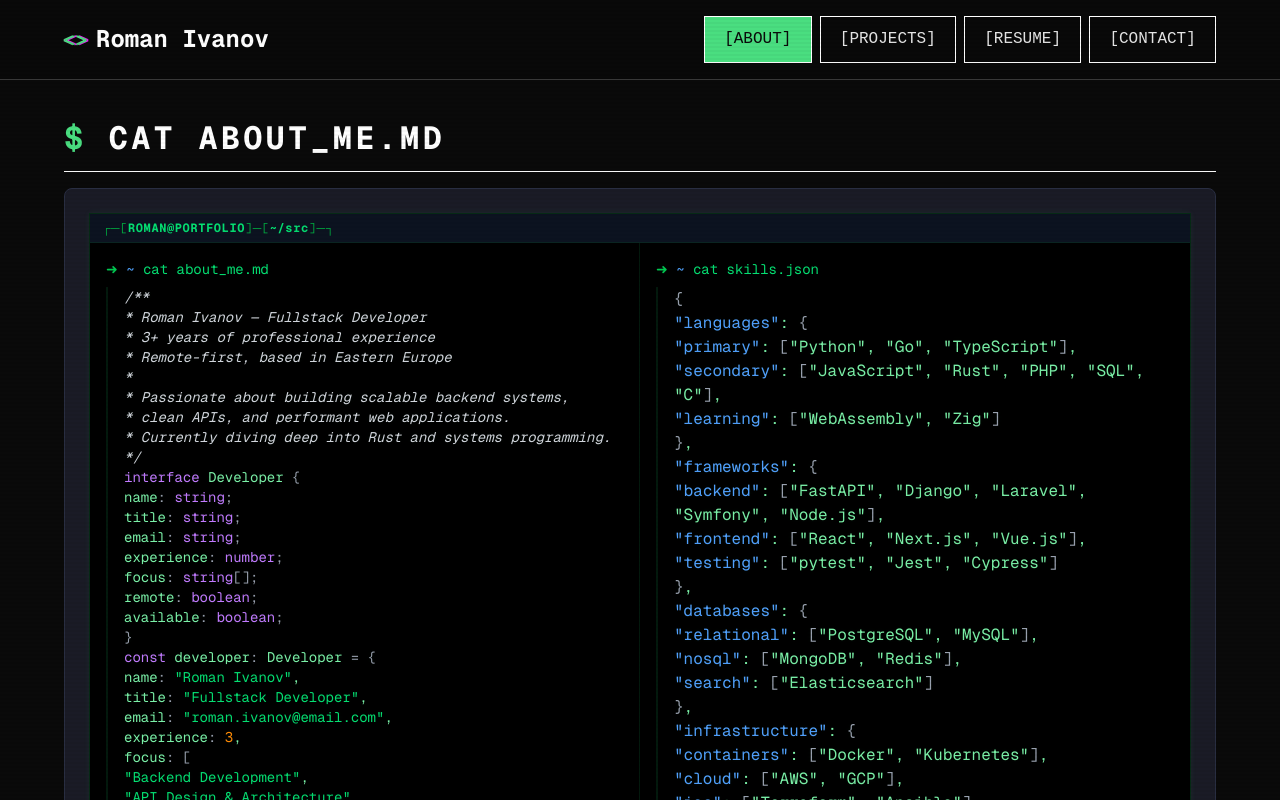
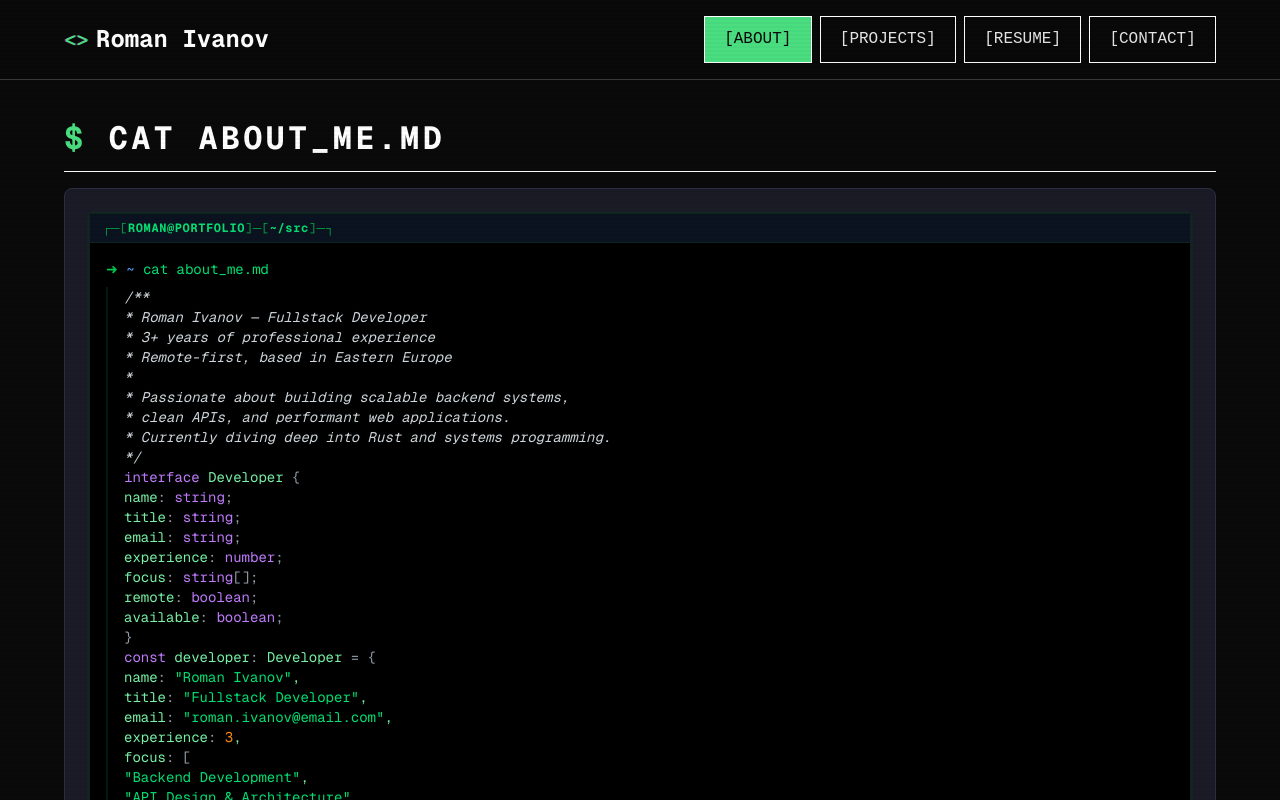
Before and after one commit to an4rky1/portfolio, a Next.js app: page / in a window 1280 px wide. Shown: the top 800 px of the page. Built offline with nearby package versions, Linux system fonts and the light colour scheme.

Commit message:
refactor: terminal sequential output (no IDE split panels, no separators)

```diff
--- a/components/CodeResume.tsx
+++ b/components/CodeResume.tsx
@@ -278,10 +278,10 @@ export default function CodeResume() {
         </span>
       </div>
 
-      {/* Split Terminal */}
-      <div className="flex flex-col md:flex-row min-h-[250px] md:min-h-[450px]" style={{ textShadow: '0 0 5px rgba(74, 222, 128, 0.08)' }}>
-        {/* About Panel */}
-          <div className={`flex-1 p-3 sm:p-4 border-b md:border-b-0 md:border-r border-green-900/30 transition-all duration-500 ${showSkills ? "w-1/2" : "w-full"}`}>
+      {/* Terminal Output — sequential commands, no split panels */}
+      <div className="p-3 sm:p-4 min-h-[250px] md:min-h-[450px]" style={{ textShadow: '0 0 5px rgba(74, 222, 128, 0.08)' }}>
+        {/* About section */}
+        <div>
           <div className="text-green-400 mb-2">
             <span className="text-green-500">➜</span>{" "}
             <span className="text-blue-400">~</span>{" "}
@@ -301,15 +301,15 @@ export default function CodeResume() {
           </div>
         </div>
 
-        {/* Skills Panel */}
+        {/* Skills section — appears below about, no side panel */}
         {showSkills && (
-          <div className="w-full md:w-1/2 p-3 sm:p-4 animate-fade-in">
+          <div className="mt-4 animate-fade-in">
             <div className="text-green-400 mb-2">
               <span className="text-green-500">➜</span>{" "}
               <span className="text-blue-400">~</span>{" "}
               <span className="text-green-400">cat</span> skills.json
             </div>
-            <div className="text-green-300 leading-6 pl-4 border-l-2 border-green-900/30 text-base">
+            <div className="text-green-300 leading-6 pl-4 border-l-2 border-green-900/30 text-sm">
               {skillsLines.map((line, i) => (
                 <div key={i} className="hover:bg-green-900/10">
                   {highlightJSONLine(line)}
```
